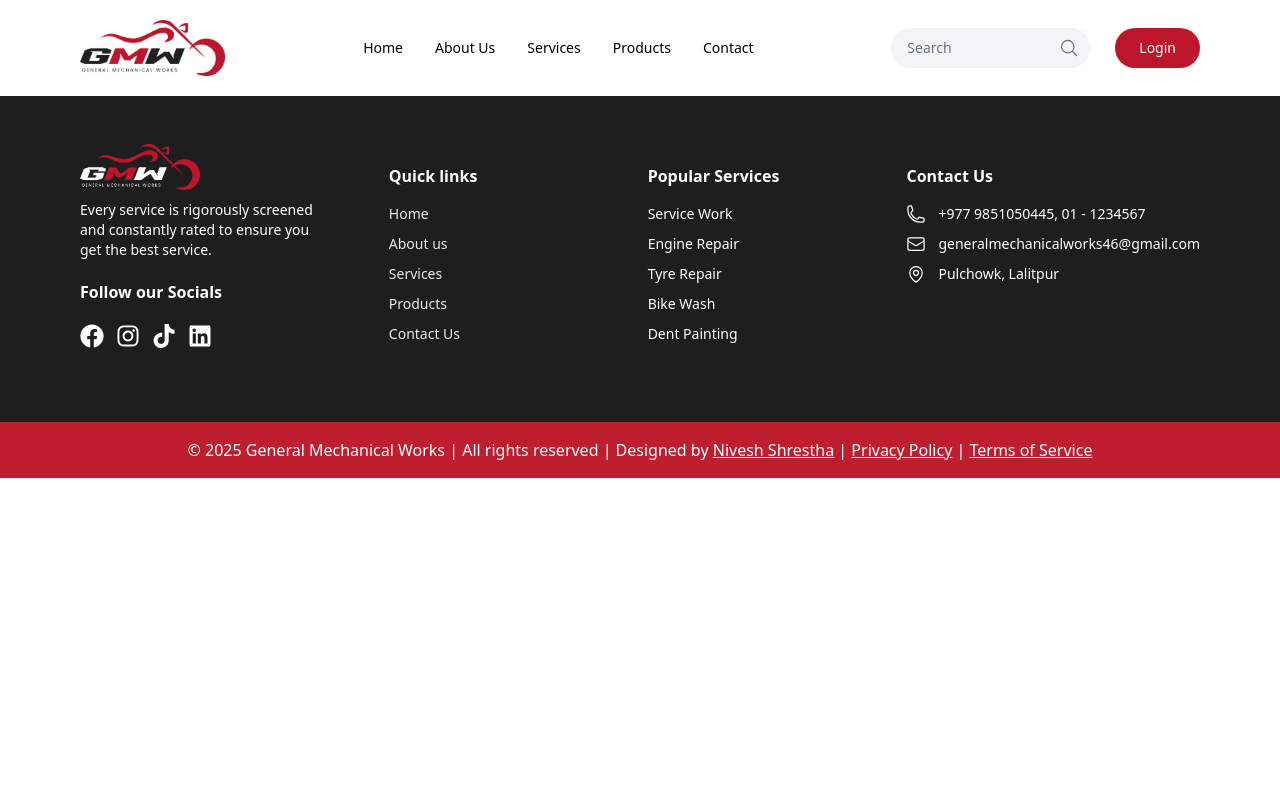
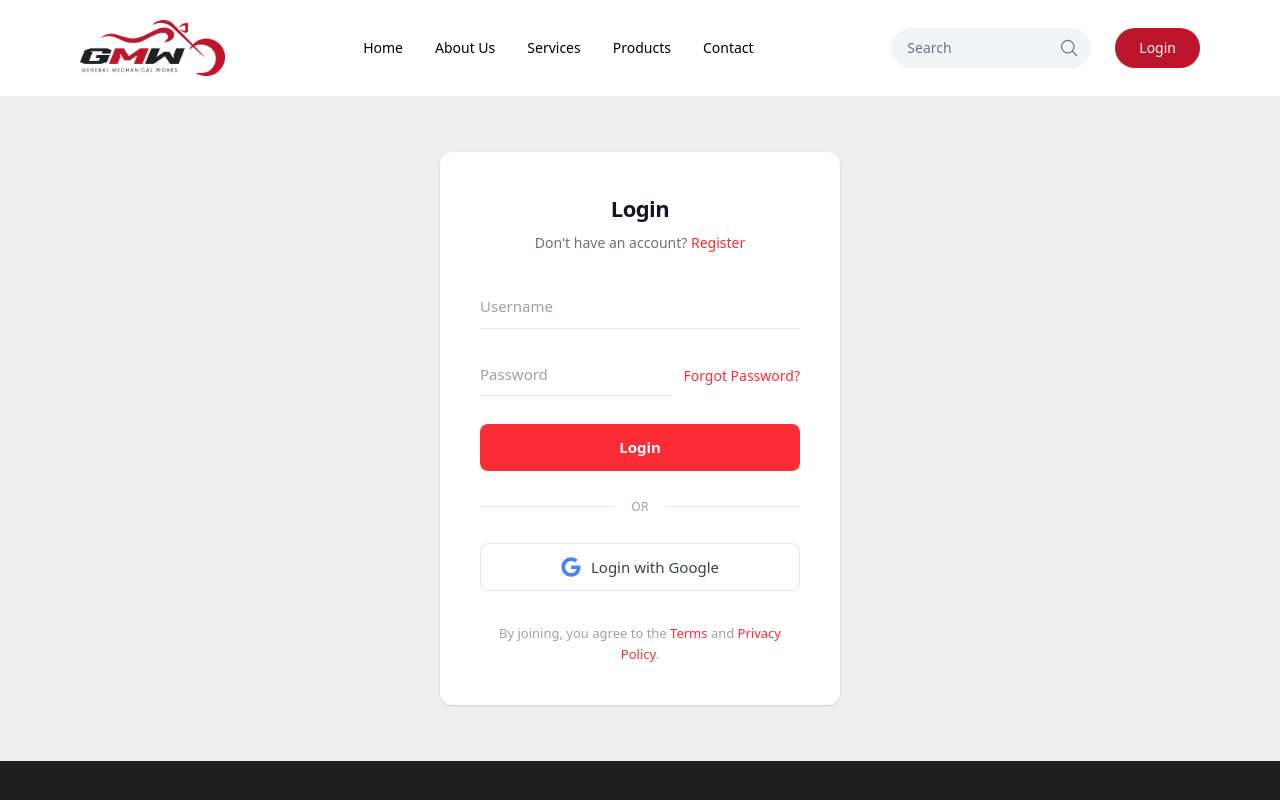
Before and after one commit to Nivesh26/General-Mechanical-Works, a React (Vite) app in the folder Frontend/: page /login in a window 1280 px wide. Shown: the top 800 px of the page. Built offline with nearby package versions, Linux system fonts and the light colour scheme.

Commit message:
Enhance Userlogin component with a complete login form, Google login option, and improved layout for better user experience

```diff
--- a/Frontend/src/Logins-Signup/Userlogin.tsx
+++ b/Frontend/src/Logins-Signup/Userlogin.tsx
@@ -1,12 +1,90 @@
-import React from 'react'
+import { NavLink } from 'react-router-dom'
+import { FaGoogle } from 'react-icons/fa'
 import Header from '../UserComponent/Header'
 import Footer from '../UserComponent/Footer'
 import Copyright from '../UserComponent/Copyright'
 
 const Userlogin = () => {
   return (
-    <div>
+    <div className="min-h-screen flex flex-col bg-[#EFEFEF]">
       <Header />
+      <main className="flex-1 flex items-center justify-center py-14 px-4">
+        <div className="w-full max-w-[400px] bg-white rounded-xl shadow-sm p-10">
+          {/* Header */}
+          <h1 className="text-[22px] font-bold text-center text-gray-900 tracking-tight">
+            Login
+          </h1>
+          <p className="text-center text-gray-500 text-sm mt-2 mb-8">
+            Don't have an account?{' '}
+            <NavLink
+              to="/signup"
+              className="text-red-500 hover:text-red-600 no-underline"
+            >
+              Register
+            </NavLink>
+          </p>
+
+          {/* Form */}
+          <form className="space-y-6">
+            <div>
+              <input
+                type="text"
+                placeholder="Username"
+                className="w-full bg-transparent border-0 border-b border-gray-200 px-0 py-2.5 text-[15px] text-gray-900 placeholder-gray-400 focus:outline-none focus:ring-0 focus:border-gray-400 transition-colors"
+              />
+            </div>
+            <div className="flex items-end gap-3">
+              <input
+                type="password"
+                placeholder="Password"
+                className="flex-1 min-w-0 bg-transparent border-0 border-b border-gray-200 px-0 py-2.5 text-[15px] text-gray-900 placeholder-gray-400 focus:outline-none focus:ring-0 focus:border-gray-400 transition-colors"
+              />
+              <NavLink
+                to="#"
+                className="text-red-500 hover:text-red-600 text-sm whitespace-nowrap pb-2.5 no-underline"
+              >
+                Forgot Password?
+              </NavLink>
+            </div>
+
+            <button
+              type="submit"
+              className="w-full py-3 rounded-lg bg-red-500 text-white text-[15px] font-semibold hover:bg-red-600 transition-colors mt-1"
+            >
+              Login
+            </button>
+          </form>
+
+          {/* Divider */}
+          <div className="flex items-center gap-4 my-7">
+            <span className="flex-1 h-px bg-gray-200" />
+            <span className="text-gray-400 text-xs font-medium uppercase tracking-wide">OR</span>
+            <span className="flex-1 h-px bg-gray-200" />
+          </div>
+
+          {/* Google Login */}
+          <button
+            type="button"
+            className="w-full py-3 rounded-lg bg-white border border-gray-200 text-gray-700 text-[15px] font-medium hover:bg-gray-50 hover:border-gray-300 transition-colors flex items-center justify-center gap-2.5"
+          >
+            <FaGoogle className="w-5 h-5" style={{ color: '#4285F4' }} />
+            Login with Google
+          </button>
+
+          {/* Footer */}
+          <p className="text-center text-gray-400 text-[13px] mt-8 leading-relaxed">
+            By joining, you agree to the{' '}
+            <NavLink to="#" className="text-red-500 hover:text-red-600 no-underline">
+              Terms
+            </NavLink>{' '}
+            and{' '}
+            <NavLink to="#" className="text-red-500 hover:text-red-600 no-underline">
+              Privacy Policy
+            </NavLink>
+            .
+          </p>
+        </div>
+      </main>
       <Footer />
       <Copyright />
     </div>
```
